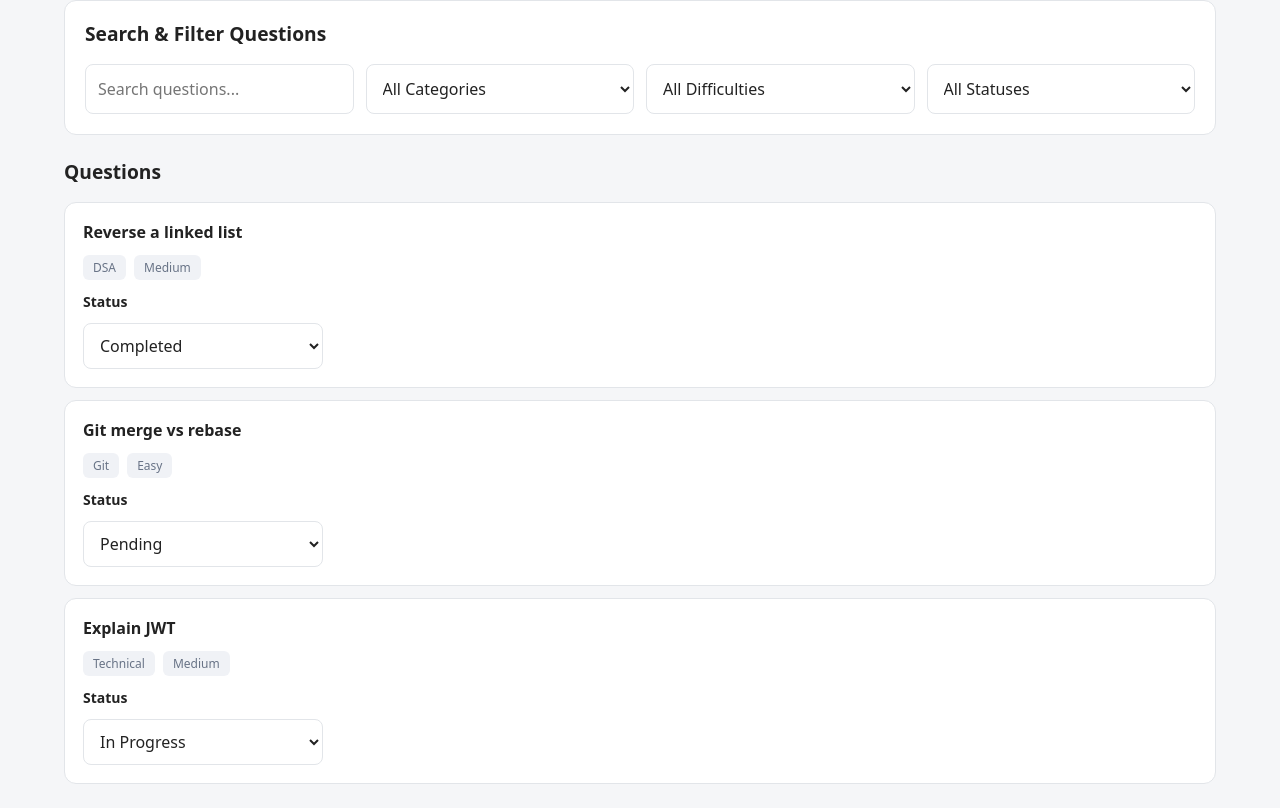
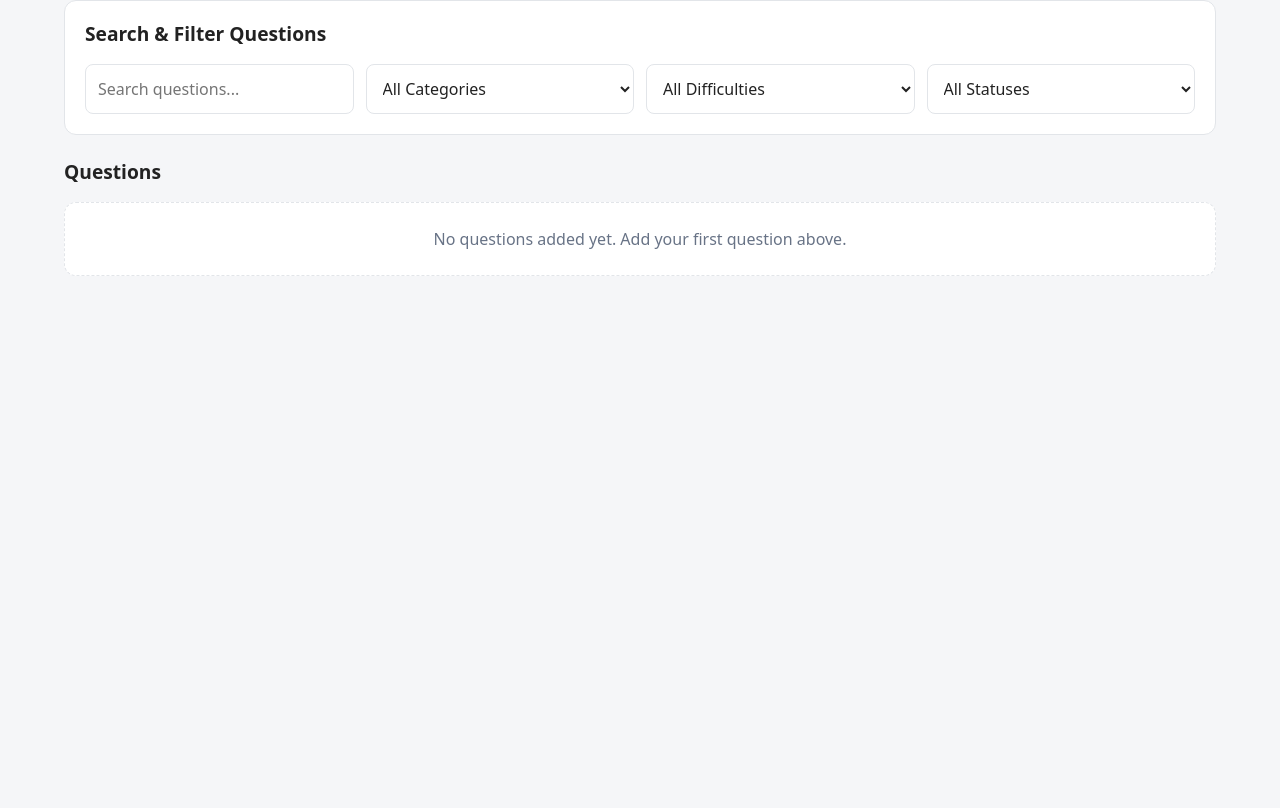
Before and after one commit to novix-vertex/SCS3-Interview-Practice-Tracker, a React (Vite) app: page / in a window 1280 px wide. Shown: the part 842-1650 px from the top of the page. After the commit the page ends 1142 px from the top, so only its background shows below. Built offline with nearby package versions, Linux system fonts and the light colour scheme.

Commit message:
removed default questions

```diff
--- a/src/hook/useInterviewTracker.js
+++ b/src/hook/useInterviewTracker.js
@@ -1,41 +1,15 @@
 import { nanoid } from 'nanoid'
 import { useEffect, useState } from "react";
-
-const initialQuestions = [
-    {
-        id: nanoid(),
-        title: "Reverse a linked list",
-        category: "DSA",
-        difficulty: "Medium",
-        status: "Completed"
-    },
-    {
-        id: nanoid(),
-        title: "Git merge vs rebase",
-        category: "Git",
-        difficulty: "Easy",
-        status: "Pending"
-    },
-    {
-        id: nanoid(),
-        title: "Explain JWT",
-        category: "Technical",
-        difficulty: "Medium",
-        status: "In Progress"
-    }
-];
 
 const useInterviewTracker = () => {
     const [questions, setQuestions] = useState(() => {
         try {
             const savedQuestions = localStorage.getItem("questions");
-            if (savedQuestions) {
-                return JSON.parse(savedQuestions);
-            }
+            return savedQuestions ? JSON.parse(savedQuestions) : [];
+
         } catch (error) {
             console.error("Local Storage Data Fetching Error:", error);
         }
-        return initialQuestions;
     });
 
     useEffect(() => {
```
